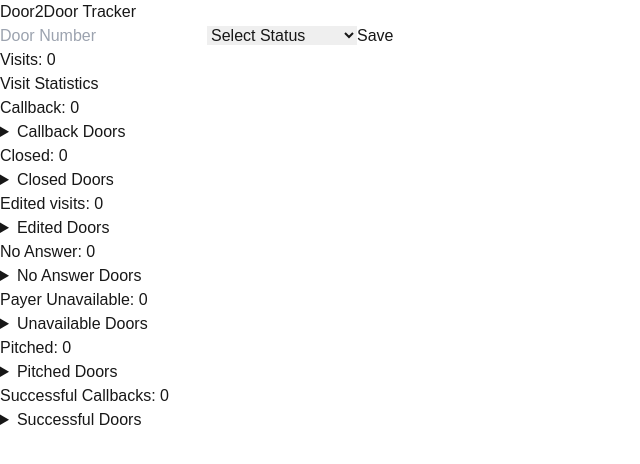
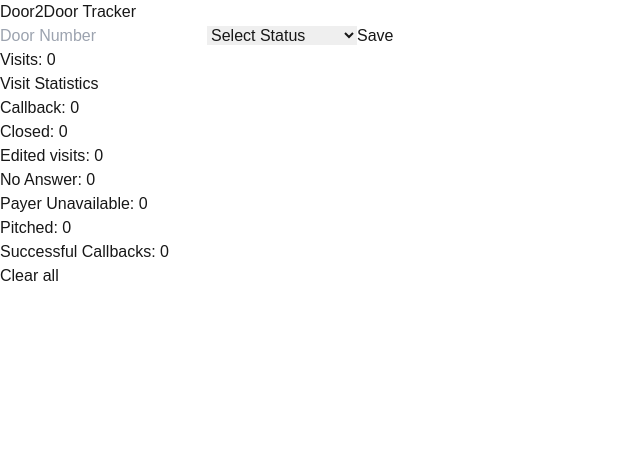
Before and after one commit to AbrahamDN/door2door-tracker, a Next.js app: page / in a window 1280 px wide. Shown: the top 464 px of the page, without its empty margins (0-640 px from the left). Built offline with nearby package versions, Linux system fonts and the light colour scheme.

Commit message:
update: add clear all functionality

```diff
--- a/src/app/components/SmallDoorList.tsx
+++ b/src/app/components/SmallDoorList.tsx
@@ -13,6 +13,7 @@ const SmallDoorsList = ({
   title = "View Doors",
   visits,
 }: SmallDoorsListProps) => {
+  if (visits.filter(filterFn).length === 0) return null;
   return (
     <details className="text-sm italic text-gray-500">
       <summary className="cursor-pointer">{title}</summary>
--- a/src/app/components/VisitList.tsx
+++ b/src/app/components/VisitList.tsx
@@ -7,7 +7,17 @@ import VisitItem from "./VisitItem";
 import VisitStats from "./VisitStats";
 
 const VisitList = () => {
-  const { visits } = useVisits();
+  const { visits, clearAll } = useVisits();
+
+  const handleClearAll = () => {
+    if (
+      window.confirm(
+        "Are you sure you want to clear all visits? This action cannot be undone."
+      )
+    ) {
+      clearAll();
+    }
+  };
 
   return (
     <div className="mt-4">
@@ -19,6 +29,13 @@ const VisitList = () => {
       </ol>
 
       <VisitStats />
+
+      <button
+        onClick={handleClearAll}
+        className="fixed right-4 bottom-4 bg-red-500 hover:bg-red-600 p-2 rounded-full font-medium text-white"
+      >
+        Clear all
+      </button>
     </div>
   );
 };
--- a/src/app/context/VisitsContext.tsx
+++ b/src/app/context/VisitsContext.tsx
@@ -42,6 +42,7 @@ interface VisitsContextType {
   ) => void;
   deleteVisit: (id: string) => void;
   getVisitStatistics: () => Visit["statistics"];
+  clearAll: () => void;
 }
 
 const VisitsContext = createContext<VisitsContextType | undefined>(undefined);
@@ -170,6 +171,22 @@ export const VisitsProvider: React.FC<{ children: React.ReactNode }> = ({
     return stats;
   };
 
+  const clearAll = () => {
+    setVisit((prev) => ({
+      ...prev,
+      visits: [],
+      statistics: {
+        pitched: 0,
+        closed: 0,
+        notAnswered: 0,
+        payerUnavailable: 0,
+        callBacks: 0,
+        modified: 0,
+        successfulCallbacks: 0,
+      },
+    }));
+  };
+
   useEffect(() => {
     const handleStorageChange = (e: StorageEvent) => {
       if (e.key === "visit") {
@@ -220,6 +237,7 @@ export const VisitsProvider: React.FC<{ children: React.ReactNode }> = ({
         editVisit,
         deleteVisit,
         getVisitStatistics,
+        clearAll,
       }}
     >
       {children}
```
